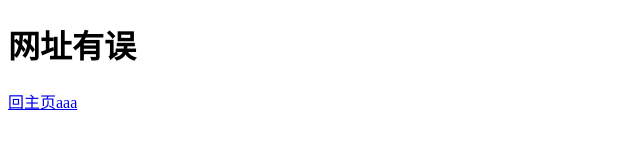
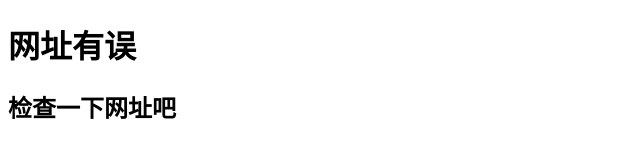
Before and after one commit to 654450587/654450587.github.io, a plain HTML site: page 404.html in a window 1280 px wide. Shown: the whole page, without its empty margins (0-640 px from the left). Drawn offline with Linux system fonts and the light colour scheme.

Commit message:
Create 404.html

```diff
--- a/404.html
+++ b/404.html
@@ -6,6 +6,6 @@
   </head>
   <body>
     <h1>网址有误</h1>
-    <a href="/">回主页aaa</a>
+    <h2>检查一下网址吧</h2>
   </body>
 </html>
```
